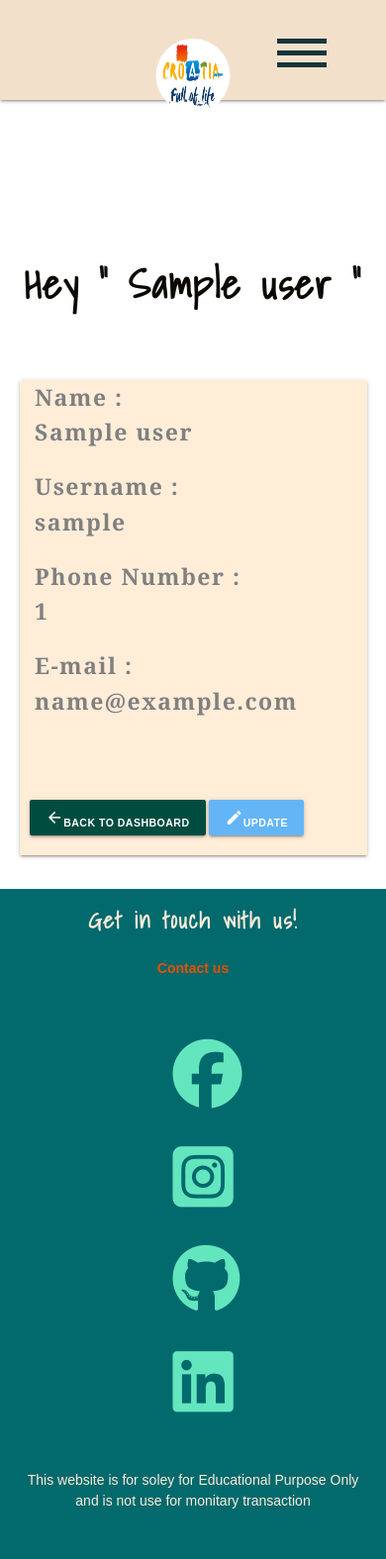
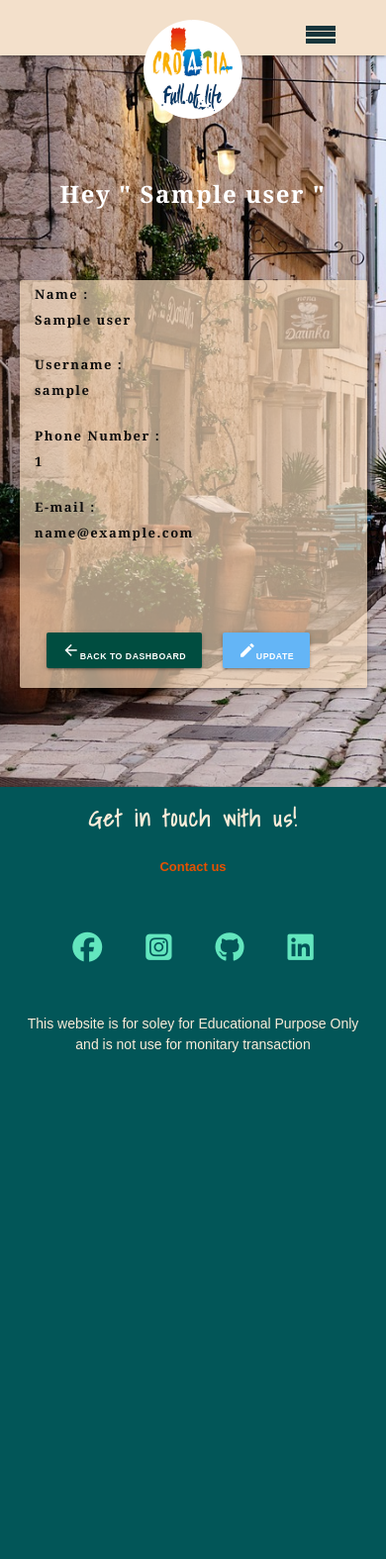
Before and after one commit to Frees1990/experience_croatia, a Flask app: page /myinfo in a window 390 px wide. Shown: the whole page at 99% size. After the commit the page ends 1063 px from the top, so only its background shows below. Run offline with Flask 3, Linux system fonts and the light colour scheme; the visitor is signed in with stand-in values (Sample User, id 1); a database or web service that is not in the repository returns one stand-in record (values such as "Sample title"); some libraries are stand-ins or nearby versions.

Commit message:
Fixed Media queries

```diff
--- a/static/css/style.css
+++ b/static/css/style.css
@@ -386,28 +400,53 @@ btn:hover {
 }
 
 /*  --------------------------------------- PROFILE */
+#profileImage {
+  width: 100vw;
+  height: 100vh;
+  background-image: url(../images/contact.jpg);
+  background-position: center;
+  background-repeat: no-repeat;
+  background-size: cover;
+  position: relative;
+  z-index: 2;
+}
 .profileHeader>h3 {
   margin-top: 15rem;
-  color: rgb(12, 9, 2);
+  color: white;
   font-weight: 700;
+  font-family: Cambria, Cochin, Georgia, Times, 'Times New Roman', serif;
 }
 
 .profileHeader>h5 {
-  color: #720444;
+  color: yellow;
   font-weight: 800;
 }
 
 .userdeats>h5 {
   font-family: Cambria, Cochin, Georgia, Times, 'Times New Roman', serif;
   font-weight: bold;
-  color: gray;
+  color: rgb(17, 17, 17);
 }
 
 .buts>a {
   font-weight: 700;
 }
-
+.newTravelHeader h3{
+  margin-top: 18%;
+  color: black;
+  font-family: Cambria, Cochin, Georgia, Times, 'Times New Roman', serif;
+  font-weight: 800;
+  text-transform: capitalize;
+}
+.newTravelHeader h5{
+  margin-top: 2%;
+  color: rgb(3, 75, 75);
+  font-family: Cambria, Cochin, Georgia, Times, 'Times New Roman', serif;
+  font-weight: 800;
+  text-transform: capitalize;
+}
 .newTraveldeats>h6>span {
+  margin-top: 15%;
   font-family: Cambria, Cochin, Georgia, Times, 'Times New Roman', serif;
   font-weight: bold;
   color: #5f6160;
@@ -467,180 +506,269 @@ btn:hover {
 .manageusersCard{
   background-color: #f3e0cb;
 }
-/*  --------------------------------------- MEDIA QUERIES FOR RESPONSIVENESS */
-@media screen and (max-width: 700px){
-  aside.flash {
-    margin-top: 55px;
+/*------Media Queries-----*/
+@media only screen and (min-width: 200px) and (max-width: 767px)  {
+  html,
+  body {
+    width: 100%;
+    height: 100%;
+  }
+
+  body>footer {
+    position: sticky;
+    top: 100vh;
+  }
+
+  main {
+    overflow-x: hidden;
+    min-height: calc(100vh - 20vh);
+  }
+  /*---NAVBAR */
+  .custom-nav {
+    background-color: #f3e0cb;
+    z-index: 4;
+    position: fixed;
+    top: 0;
+    padding: 0 50px;
+    min-height: 5vh;
+  }
+  nav ul:not(.dropdown-content)>li>a {
+    font-size: 1.2rem;
+    font-family: Cambria, Cochin, Georgia, Times, 'Times New Roman', serif;
+    font-weight: bolder;
+    color: #720444;
+    display: block;
+    padding: 0 25px;
+    cursor: pointer;
+    margin-top: 15px;
+  }
+  .mobile-nav {
+    height: 0px;
+  }
+  .mobile-list {
+    display: flex;
+    flex-direction: column;
+  }
+  .mobile-menu {
+    position: fixed;
+    top: 0;
+    right: 100%;
+    width: 150%;
+    height: 100vh;
+    background-color: #f3e0cbd5;
+    display: none;
+    padding-top: 50px;
+    box-sizing: border-box;
   }
   .mobile-menu.open {
-    left: 0;
+    margin-top: 50px;
+    left: 30%;
+    display: block;
+  }
+  .hamburger {
+    display: flex;
+    flex-direction: column;
+    justify-content: space-around;
+    position: relative;
+    width: 30px;
+    height: 20px;
+    margin-right: 1px;
+    margin-top: 25px;
+  }
+  .hamburger span {
+    display: block;
+    background: #17353b;
     width: 100%;
-
+    height: 5px;
+    transform-origin: center;
+    transition: all 0.2s ease-in-out;
   }
-}
-
-@media screen and (max-width: 450px) {
-  /* --------------------------------------- Logo*/
+  input:checked~.hamburger span:nth-child(1) {
+    transform: translateY(11px) rotate(-45deg);
+  }
+  input:checked~.hamburger span:nth-child(2) {
+    opacity: 0;
+  }
+  input:checked~.hamburger span:nth-child(3) {
+    transform: translateY(-12px) rotate(45deg);
+  }
+  /* ---- Logo*/
   a.brand-logo {
-    width: 75px;
-    height: 75px;
+    width: 100px;
+    height: 100px;
     border-radius: 50%;
-    background-size: 75px 75px;
+    background-size: 100px 100px;
     background-image: url(../images/logo.png);
     background-repeat: no-repeat;
     background-position: 0 0;
     cursor: pointer;
     text-indent: -9999px;
     overflow: hidden;
-    z-index: 4;
-    margin-top: 10%;
+    margin-top: 5%;
   }
-
-  /*----------------------Index-------*/
-  aside#hero-image {
-    width: 100vw;
-    height: 90vh;
-    background-position: center;
-    background-repeat: no-repeat;
-    background-size: cover;
-    position: relative;
-    z-index: 2;
+  /*-----Index*/
+  .hero-callout h5{
+    text-align: center;
+    font-size: medium;
   }
-
-  .carousel .carousel-item>img {
-    height: 100vh;
-  }
-
   .hero-callout {
     text-align: center;
     color: #17353B;
     background-color: rgba(250, 236, 217, 0.5);
     margin-bottom: 30%;
+    font-size: small;
   }
-
   .callout-btn {
     border: 2px solid #17353B;
     border-radius: 15px;
-    padding: 10px;
+    padding: 5px;
     background-color: #17353B;
     transition: .5s;
-    color: #FAECD9
+    color: #FAECD9;
+    font-size: x-small;
   }
-
   .callout-btn:hover {
     background-color: #f4fad900;
     color: #17353B;
   }
-
-  .hero-review {
-    background-color: #FAECD9;
-    padding: 40px;
-    color: #333;
-    margin-top: 5%;
+  .hero-review h6 {
+    width: 100%;
+    font-size: x-small;
+    margin-bottom: 5%;
   }
-
-  .hero-review h6 {
-    font-weight: 700;
-    color: #17353B;
-    margin-top: 10%;
+  .hero-review em {
+    width: 100%;
+    font-size: small;
   }
-
   .hero-review img {
-    border-radius: 15px;
-    height: 500px;
-    width: 350px;
+    display: none;
   }
-
+  aside.flash {
+    margin-top: 35px;
+  }
+  /*-----------------Footer--*/
+  .footer-container {
+    background-color: #025658;
+    bottom: 0;
+    padding: 1rem;
+    min-height: 20vh;
+    color: #FAECD9;
+  }
+  ul.social-media-icons {
+    padding-inline-start: 0px;
+  }
+  .social-media-icons li {
+    list-style: none;
+    display: inline-block;
+    margin: 30px 0 5px 0;
+  }
+  .social-media-icons i {
+    color: #63E6BE;
+    font-size: 30px;
+    margin-left: 20px;
+    margin-right: 20px;
+    margin-bottom: 0px;
+  }
+  .copyright p{
+    font-size: smaller;
+  }
+  .getintouch h5{
+    font-size: medium;
+  }
+  .reverse-btn{
+    font-size: small;
+  }
+  /* -------------------- Register Form */
+  #registerImage {
+    width: 100vw;
+    height: 150vh;
+    background-image: url(../images/contact.jpg);
+    background-repeat: no-repeat;
+    background-position: center;
+    background-size: cover;
+    position: relative;
+  }
+  .regHeader h4{
+    margin-top: 40%;
+    color: #eaeeed;
+    font-size: large;
+  }
+  .regHeader h6{
+    color: #eaeeed;
+    font-size: small;
+    margin-top: 1%;
+  }
+  .loginHere>p {
+    color: rgb(240, 6, 6);
+    font-weight: 500;
+    font-size: small;
+  }
+  .loginHere>p>a {
+    color: blanchedalmond;
+    font-weight: 500;
+    text-decoration: underline;
+    font-size: small;
+  }
+  .loginHere>p>a:hover {
+    color: rgb(247, 10, 10);
+    font-weight: 600;
+    text-decoration: underline;
+  }
+  .btn{
+    font-size: xx-small;
+    text-align: center;
+  }
+  btn:hover {
+    color: rgba(0, 0, 0, 0);
+  }
   /*  --------------------------------------- CONTACT PAGE */
   #contact-image {
     width: 100vw;
-    height: 100vh;
+    height: 125vh;
     background-image: url(../images/contact.jpg);
     background-position: center;
     background-repeat: no-repeat;
     background-size: cover;
     position: relative;
-    z-index: 2;
   }
-
   #thank-you-feedback {
     display: none;
   }
-
   #no-card-display {
     display: none;
   }
-
   .custom-card {
     background-color: #dbc2eb00;
   }
-
   #contactForm {
-    margin: 15rem;
+    margin: 40%;
     color: #eaeeed;
     margin-bottom: 0;
+    font-size: medium;
+    width: 80vw;
+    margin-left: 5%;
+    margin-top: 30%;
   }
-
   .contactHere>p {
     color: rgb(240, 6, 6);
-    font-weight: 700;
+    font-weight: 600;
+    font-size: small;
   }
-
   .contactHere>p>a {
     color: blanchedalmond;
-    font-weight: 700;
+    font-weight: 600;
     text-decoration: underline;
+    font-size: small;
   }
-
   .contactHere>p>a:hover {
     color: rgb(247, 10, 10);
-    font-weight: 700;
+    font-weight: 600;
     text-decoration: underline;
+    font-size: small;
   }
-
   .btncont:hover {
     color: black;
   }
-
-  /* -------------------- Register Form */
-  #registerImage {
-    width: 100vw;
-    height: 100vh;
-    background-image: url(../images/contact.jpg);
-    background-position: center;
-    background-repeat: no-repeat;
-    background-size: cover;
-    position: relative;
-    z-index: 2;
-  }
-
-  .regHeader {
-    margin: 15rem;
-    color: #eaeeed;
-    margin-bottom: 0;
-  }
-
-  .loginHere>p {
-    color: rgb(240, 6, 6);
-    font-weight: 700;
-  }
-
-  .loginHere>p>a {
-    color: blanchedalmond;
-    font-weight: 700;
-    text-decoration: underline;
-  }
-
-  .loginHere>p>a:hover {
-    color: rgb(247, 10, 10);
-    font-weight: 700;
-    text-decoration: underline;
-  }
-
-  btn:hover {
-    color: rgba(0, 0, 0, 0);
-  }
-
   /* -------------------- Login Form */
   #loginImage {
     width: 100vw;
@@ -679,83 +813,102 @@ btn:hover {
     font-weight: 700;
     text-decoration: underline;
   }
-
   /*  --------------------------------------- PROFILE */
+  #profileImage {
+    width: 100vw;
+    height: 90vh;
+    background-image: url(../images/contact.jpg);
+    background-position: center;
+    background-repeat: no-repeat;
+    background-size: cover;
+    position: relative;
+  }
   .profileHeader>h3 {
-    margin-top: 15rem;
-    color: rgb(12, 9, 2);
-    font-weight: 700;
+    margin-top: 40%;
+    color: white;
+    font-weight: 600;
+    font-size: x-large;
   }
-
   .profileHeader>h5 {
-    color: #720444;
-    font-weight: 800;
+    margin-top: 2%;
+    color: yellow;
+    font-weight: 600;
+    font-size: large;
   }
-
   .userdeats>h5 {
     font-family: Cambria, Cochin, Georgia, Times, 'Times New Roman', serif;
     font-weight: bold;
-    color: gray;
+    color: rgb(14, 13, 13);
+    font-size: medium;
   }
-
   .buts>a {
+    margin-left: 5%;
     font-weight: 700;
   }
-
+  .newTravelHeader h3{
+    margin-top: 40%;
+    font-size: x-large;
+    color: black;
+    text-transform: capitalize;
+    font-weight: 600;
+  }
+  .newTravelHeader h5{
+    margin-top: 2%;
+    font-size: large;
+    color: rgb(2, 71, 71);
+    text-transform: capitalize;
+    font-weight: 600;
+  }
   .newTraveldeats>h6>span {
     font-family: Cambria, Cochin, Georgia, Times, 'Times New Roman', serif;
     font-weight: bold;
     color: #5f6160;
     text-transform: capitalize;
+    font-size: small;
   }
-
   .newTraveldeats>h6 {
     font-family: Cambria, Cochin, Georgia, Times, 'Times New Roman', serif;
     font-weight: bold;
+    font-size: small;
+  }
+  .travel-card h5{
+    font-size: small;
+    margin-top: 2%;
+  }
+  .travel-card .btn{
+    font-size: smaller;
+    margin-top: 2%;
+  }
+  .adminHeader h4{
+    margin-top: 10%;
+    font-size: larger;
+  }
+  /*----ADMIN */
+  .manageusersHeader h4{
+    margin-top: 15%;
+    font-size: large;
+    font-family: Cambria, Cochin, Georgia, Times, 'Times New Roman', serif;
+    font-weight: 600;
+  }
+  .manageusersCard h5{
+    margin-top: 5%;
+    font-size: medium;
+    font-family: Cambria, Cochin, Georgia, Times, 'Times New Roman', serif;
+    font-weight: 600;
+  }
+  .manageusersCard .btn .material-icons{
+    font-size: small;
+  }
+  .managereqHeader h4{
+    margin-top: 15%;
+    font-size: large;
+    font-family: Cambria, Cochin, Georgia, Times, 'Times New Roman', serif;
+    font-weight: 600;
   }
 
-  /*  --------------------------------------- Travel Req */
-  #travelImage {
-    width: 100vw;
-    height: 100vh;
-    background-image: url(../images/inside.jpg);
-    background-position: center;
-    background-repeat: no-repeat;
-    background-size: cover;
-    position: relative;
-    z-index: 2;
-  }
+}
+@media only screen and (min-width: 767px) and (max-width: 1024px)  {
 
-  .travelHeader>h3 {
-    color: green;
-    font-weight: 700;
-  }
 
-  .travelHeader>h5 {
-    margin-top: 2%;
-    font-family: Cambria, Cochin, Georgia, Times, 'Times New Roman', serif;
-    color: #720444;
-    font-weight: 800;
-  }
 
-  .custom-card-travel {
-    background-color: rgba(245, 222, 179, 0.596);
-  }
-
-  /*  --------------------------------------- NEW TRVEL REQ */
-  .travel-card {
-    background-color: #f3e0cbab;
-    margin-top: 2%;
-  }
-
-  .travel-card>h6>span {
-    font-family: Cambria, Cochin, Georgia, Times, 'Times New Roman', serif;
-    font-weight: 800;
-  }
-
-  /*  --------------------------------------- PASSWORD CHANGE */
-  #changepass {
-    margin-top: 20%;
-    background-color: #f3e0cb;
-  }
 }
```
Also changed, not shown: other parts of static/css/style.css (+29 -9 lines).
